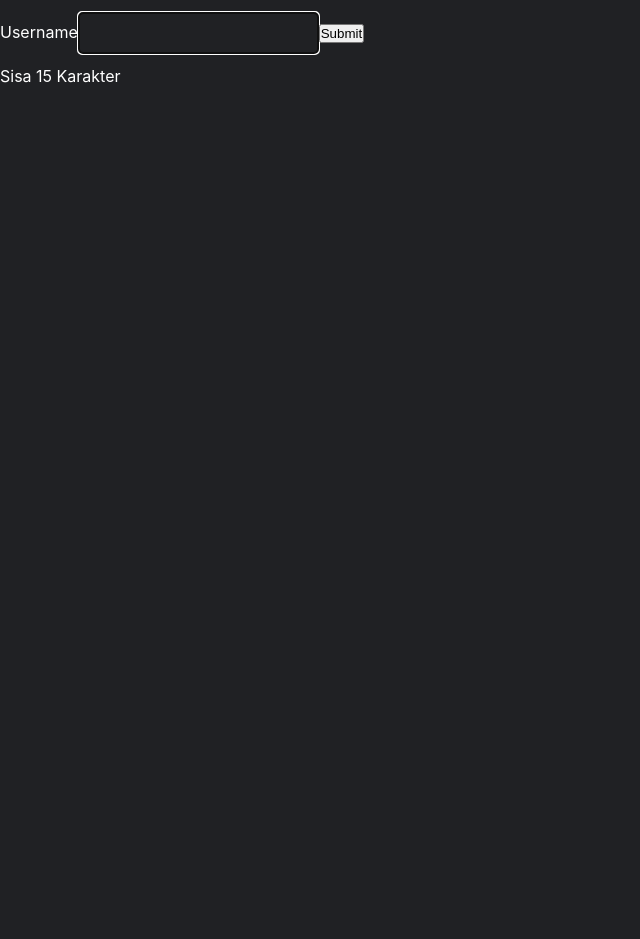
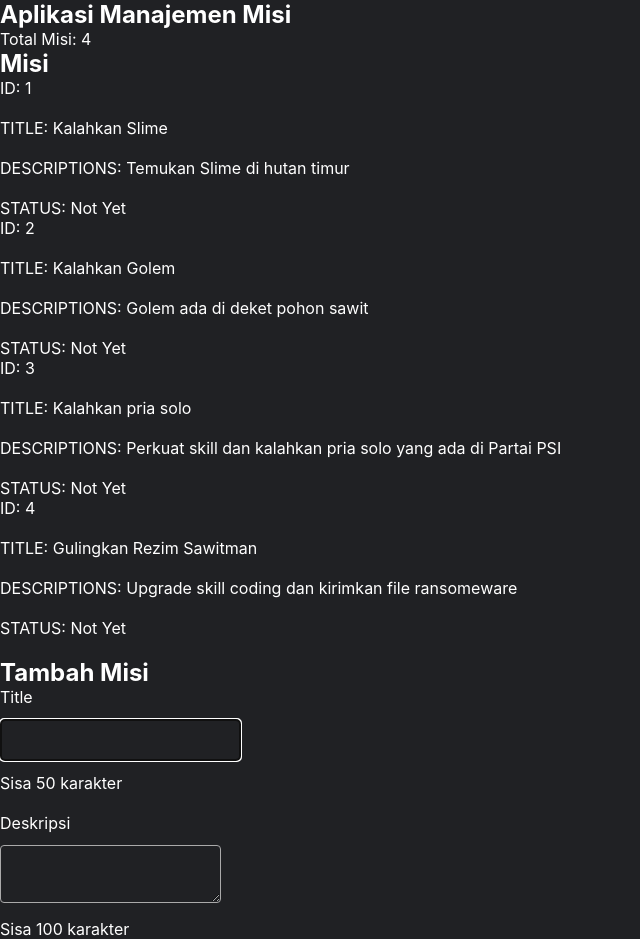
Before and after one commit to bajiff/baji-task-manager, a React (Vite) app: page / in a window 1280 px wide. Shown: the top 939 px of the page, without its empty margins (0-640 px from the left). Before the commit the page ends 800 px from the top, so only its background shows below. Built offline with nearby package versions, Linux system fonts and the light colour scheme.

Commit message:
Final Boss -> App -> TaskInput -> TaskList -> ?

```diff
--- /dev/null
+++ b/src/challenges/final-boss/App.jsx
@@ -0,0 +1,67 @@
+import React from 'react';
+import TaskInput from './TaskInput';
+import TaskList from './TaskList';
+
+export default class App extends React.Component {
+  constructor(props) {
+    super(props);
+
+    this.state = {
+      tasks: [
+        {
+          id:1,
+          title:'Kalahkan Slime',
+          body: 'Temukan Slime di hutan timur',
+          isCompleted: false
+        },
+        {
+          id:2,
+          title:'Kalahkan Golem',
+          body: 'Golem ada di deket pohon sawit',
+          isCompleted: false
+        },
+        {
+          id:3,
+          title:'Kalahkan pria solo',
+          body: 'Perkuat skill dan kalahkan pria solo yang ada di Partai PSI',
+          isCompleted: false
+        },
+        {
+          id:4,
+          title:'Gulingkan Rezim Sawitman',
+          body: 'Upgrade skill coding dan kirimkan file ransomeware',
+          isCompleted: false
+        },
+      ],
+      searchKeyword: ''
+    };
+    this.onAddTaskHandler = this.onAddTaskHandler.bind(this);
+  };
+  onAddTaskHandler({ title, body }) {
+    this.setState((prevState) => {
+      return {
+        tasks: [
+          ...prevState.tasks,
+          {
+            id: +new Date(),
+            title: title,
+            body: body,
+            isCompleted: false
+          }
+        ]
+      };
+    });
+  };
+
+  render() {
+    return (
+      <section>
+        <h1>Aplikasi Manajemen Misi</h1>
+        <p>Total Misi: {this.state.tasks.length}</p>
+        <TaskList taskList={this.state.tasks} />
+        <br />
+        <TaskInput addTask={this.onAddTaskHandler} />
+      </section>
+    );
+  };
+};
--- /dev/null
+++ b/src/challenges/final-boss/TaskInput.jsx
@@ -0,0 +1,59 @@
+import React from 'react';
+
+export default class TaskInput extends React.Component {
+  constructor(props) {
+    super(props);
+
+    this.state = {
+      title: '',
+      body: ''
+    };
+    this.onSubmitEventHandler = this.onSubmitEventHandler.bind(this);
+    this.onAddTitleEventHandler = this.onAddTitleEventHandler.bind(this);
+    this.onAddBodyEventHandler = this.onAddBodyEventHandler.bind(this);
+  };
+  onSubmitEventHandler(e) {
+    e.preventDefault();
+    this.props.addTask(this.state);
+    this.setState({
+      title: '',
+      body: ''
+    });
+  };
+  onAddTitleEventHandler(e) {
+    if (e.target.value.length <= 50) {
+      this.setState({
+        title: e.target.value
+      });
+    };
+  };
+  onAddBodyEventHandler(e) {
+    if (e.target.value.length <= 100) {
+      this.setState({
+        body: e.target.value
+      });
+    };
+  };
+  render() {
+    return (
+      <form action="" onSubmit={this.onSubmitEventHandler}>
+        <h2>Tambah Misi</h2>
+        <label htmlFor="tambahMisi">Title</label>
+        <br />
+        <input type="text" id='tambahMisi' name='tambahMisi' value={this.state.title} onChange={this.onAddTitleEventHandler} autoFocus />
+        <br />
+        {this.state.title.length < 50 ? <span>Sisa { 50 - this.state.title.length } karakter</span> : 'Max'}
+        <br />
+        <br />
+        <label htmlFor="body">Deskripsi</label>
+        <br />
+        <textarea name="body" id="body" value={this.state.body} onChange={this.onAddBodyEventHandler}>
+        </textarea>
+        <br />
+        {this.state.body.length < 100 ? <span>Sisa { 100 - this.state.body.length } karakter</span> : 'Max'}
+        <br />
+        <button>Tambah Misi</button>
+      </form>
+    );
+  };
+};
--- /dev/null
+++ b/src/challenges/final-boss/TaskList.jsx
@@ -0,0 +1,23 @@
+import React from 'react';
+
+export default class TaskList extends React.Component {
+  render() {
+    const { taskList } = this.props;
+    return (
+      <section>
+        <h2>Misi</h2>{taskList.map((task) => {
+          return (
+            <ul key={task.id}>
+              <li>ID: {task.id}</li>
+              <br />
+              <li>TITLE: {task.title}</li>
+              <br />
+              <li>DESCRIPTIONS: {task.body}</li>
+              <br />
+              <li>STATUS: {task.isCompleted ? 'Success' : 'Not Yet'}</li>
+            </ul>);
+        })}
+      </section>
+    );
+  };
+};
--- a/src/index.jsx
+++ b/src/index.jsx
@@ -7,10 +7,10 @@ import { createRoot } from 'react-dom/client';
 // import inventoryItems from './challenges/array-function/inventoryItems';
 // import PotionButton from './challenges/state-alchemist/PotionButton';
 // import ManaPump from './challenges/state-alchemist/ManaPump';
-import GuildForm from './challenges/guild-form/GuildForm';
-
+// import GuildForm from './challenges/guild-form/GuildForm';
+import App from './challenges/final-boss/App';
 // import style
 import './styles/style.css';
 
 const root = createRoot(document.getElementById('root'));
-root.render(<GuildForm/>);
+root.render(<App/>);
```
Also changed, not shown: src/challenges/array-function/inventoryItems.jsx (added, +9 -0 lines).
